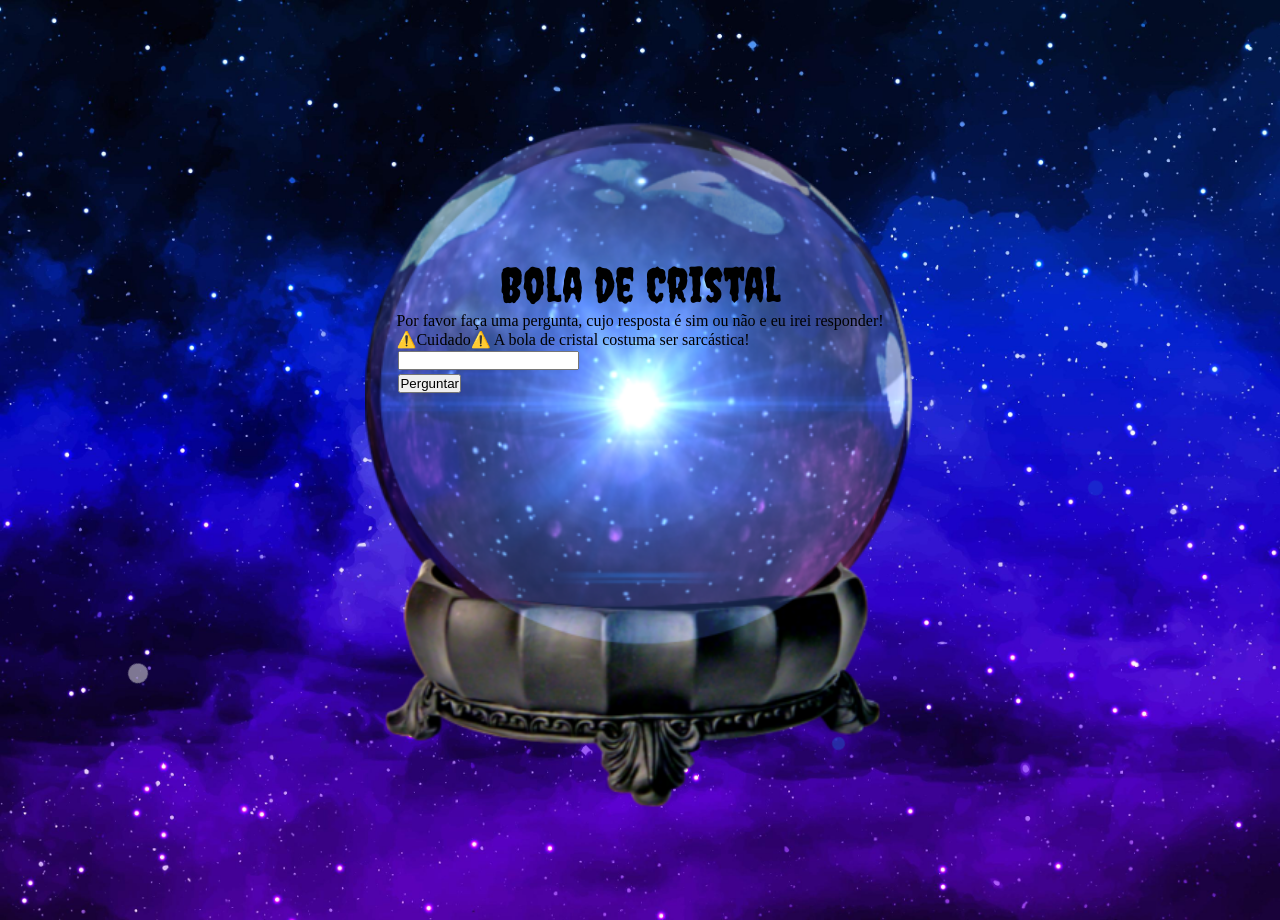
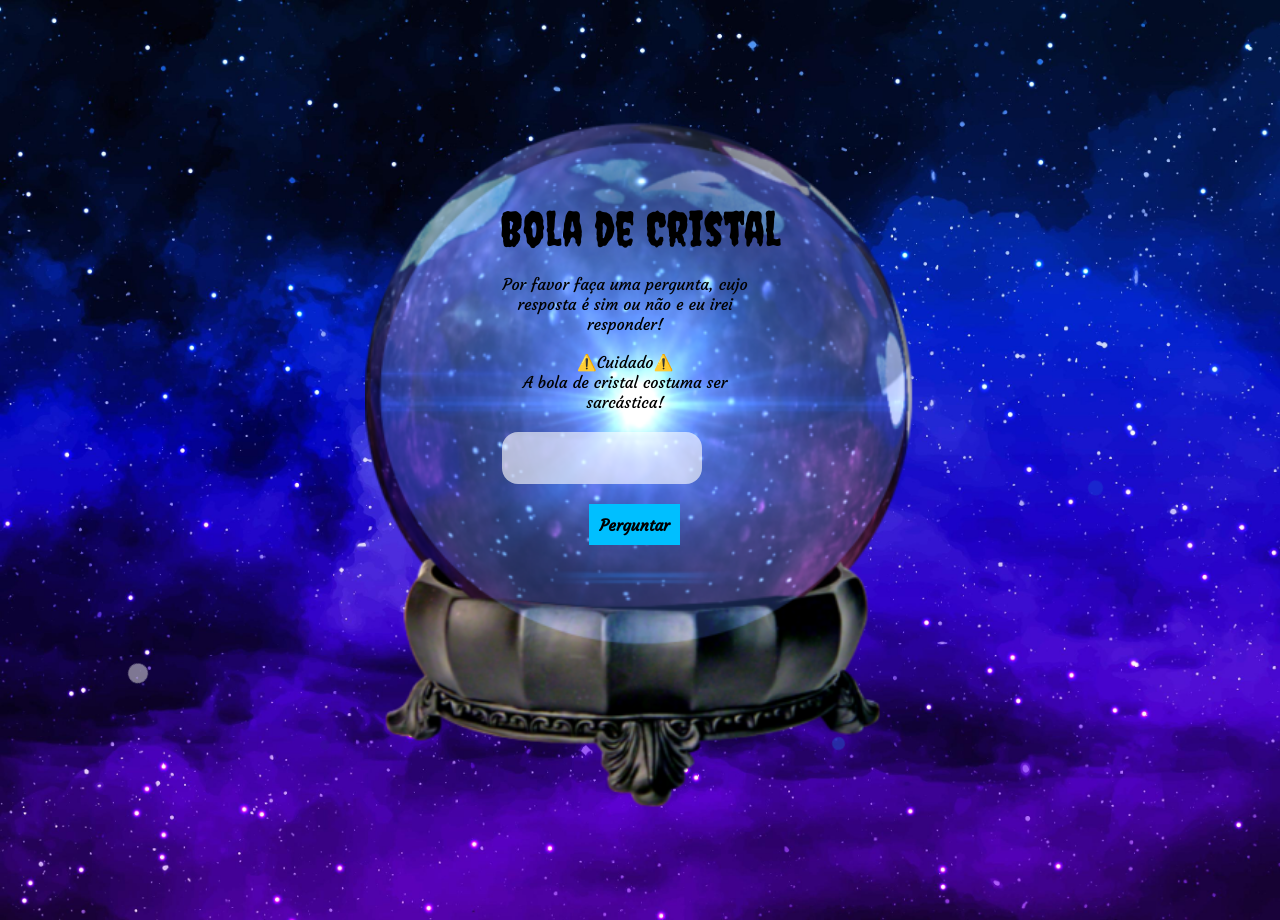
Before and after one commit to Mateus-Belfort/Cristal_Ball, a plain HTML site: page index.html in a window 1280 px wide. Drawn offline with Linux system fonts and the light colour scheme.

Commit message:
estilização inicial
estilização da página principal

```diff
--- a/index.html
+++ b/index.html
@@ -29,9 +29,9 @@
           <table border="0" cellspacing="0" cellpadding="3">
             <tr>
               <td width="100%">
-          <p class="text-center">Bola de Cristal</p>
-          <p class="text-content">Por favor faça uma pergunta, cujo resposta é sim ou não e eu irei responder!</p>
-          <p class="text-content">⚠️Cuidado⚠️ A bola de cristal costuma ser sarcástica!</p>
+          <p class="text-center">Bola de Cristal</p> <br>
+          <p class="text-content">Por favor faça uma pergunta, cujo resposta é sim ou não e eu irei responder!</p><br>
+          <p class="text-content">⚠️Cuidado⚠️<br> A bola de cristal costuma ser sarcástica!</p><br>
           <table width="40%" border="0">
           <tr>
           <td>
--- a/sass/pages/page.scss
+++ b/sass/pages/page.scss
@@ -155,7 +155,7 @@ body {
 .ball-content {
   position: relative;
   z-index: 1;
-  top: 17vh;
+  top: 10vh;
 }
 
 .text-center {
@@ -163,3 +163,42 @@ body {
   font-size: 3em;
   text-align: center;
 }
+
+.text-content {
+  font-family: "Courgette", cursive;
+  max-width: 250px;
+  text-align: center;
+  font-size: 1em;
+}
+
+.inputBall {
+  position: relative;
+  width: 25vh;
+  padding: 2vh;
+  border: none;
+  background: rgba(255, 255, 255, 0.623);
+  font-family: "Courgette", cursive;
+  font-size: 1em;
+  border-radius: 2vh;
+}
+
+.btn {
+  position: relative;
+  top: 2vh;
+  left: 95%;
+  padding: 0.6em;
+  border: 1px solid #00bfff;
+  background: #00bfff;
+  color: #000;
+  font-family: "Courgette", cursive;
+  font-weight: bold;
+  font-size: 1em;
+  cursor: pointer;
+  transition: 0.4s;
+}
+
+.btn:hover {
+  background: #fff;
+  border: none;
+  box-shadow: 0 0 10px 1px #00bfff inset, 0 0 10px 1px #00bfff;
+}
```
Also changed, not shown: css/style.css, 1 other file.
